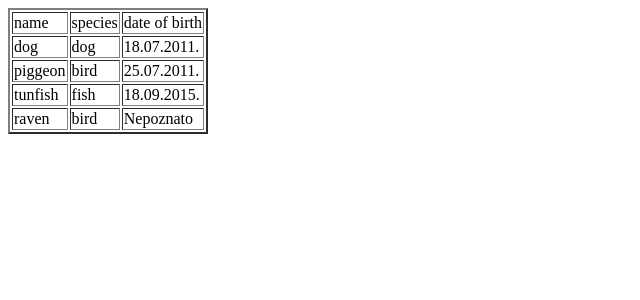
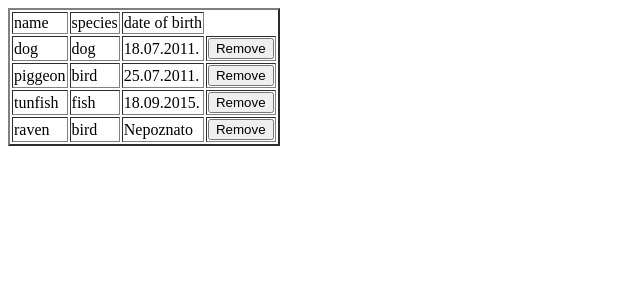
Before and after one commit to aleksandar8821/zoo, an Angular app: page / in a window 1280 px wide. Shown: the top 300 px of the page, without its empty margins (0-640 px from the left). Built offline with nearby package versions, Linux system fonts and the light colour scheme.

Commit message:
treci zadatak

```diff
--- a/src/app/animal-list/animal-list.component.html
+++ b/src/app/animal-list/animal-list.component.html
@@ -5,10 +5,11 @@
 		<td>species</td>
 		<td>date of birth</td>
 	</tr>
-	<tr *ngFor="let animal of list">
+	<tr *ngFor="let animal of list;let index = index">
 		<td>{{animal.name}}</td>
 		<td>{{animal.species}}</td>
 		<td *ngIf="animal.dateOfBirth">{{animal.dateOfBirth}}</td>
 		<td *ngIf="!animal.dateOfBirth">Nepoznato</td>
+		<td><button (click) = "remove(index)">Remove</button></td>
 	</tr>
 </table>
--- a/src/app/animal-list/animal-list.component.ts
+++ b/src/app/animal-list/animal-list.component.ts
@@ -22,4 +22,8 @@ export class AnimalListComponent implements OnInit {
   ngOnInit() {
   }
 
+  remove(index){
+  	this.list.splice(index);
+  }
+
 }
```
